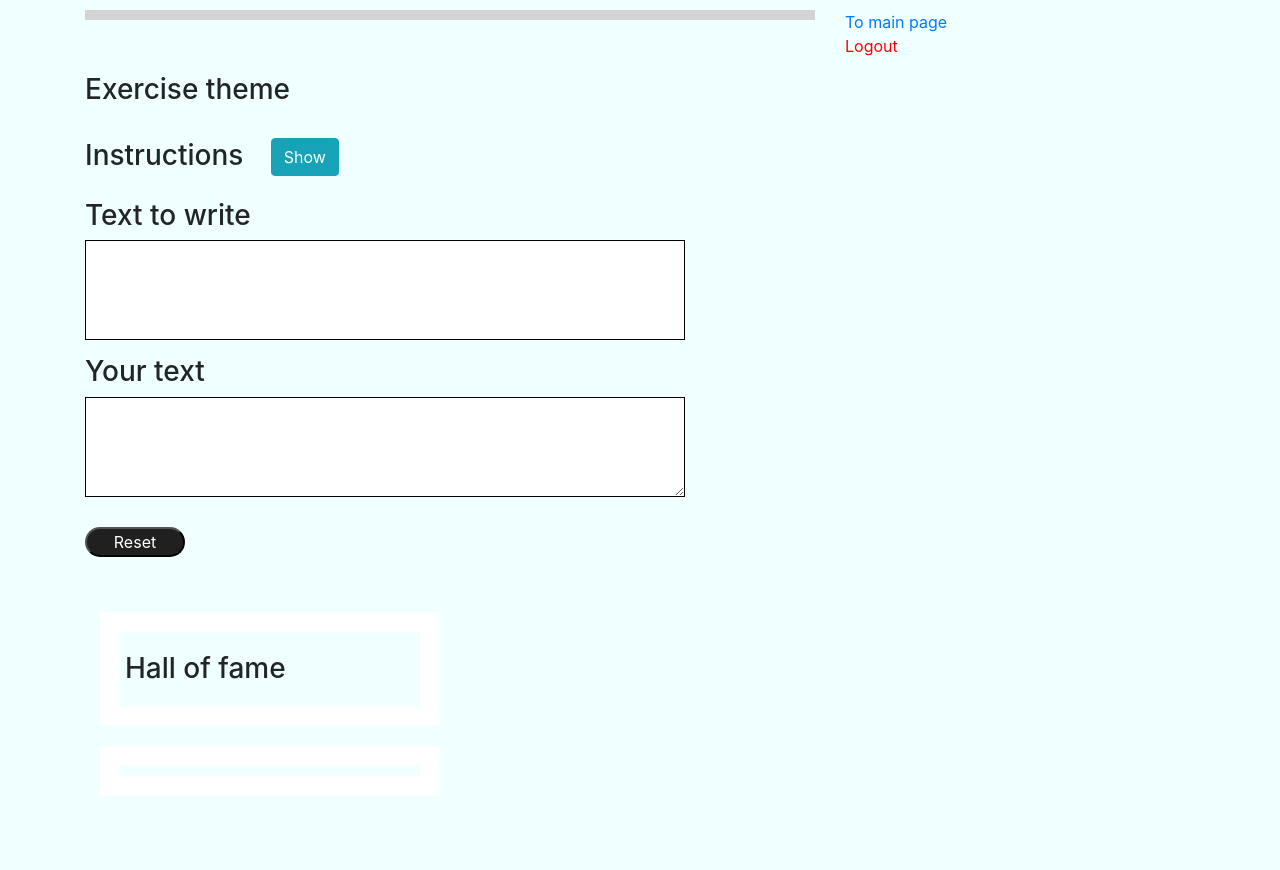
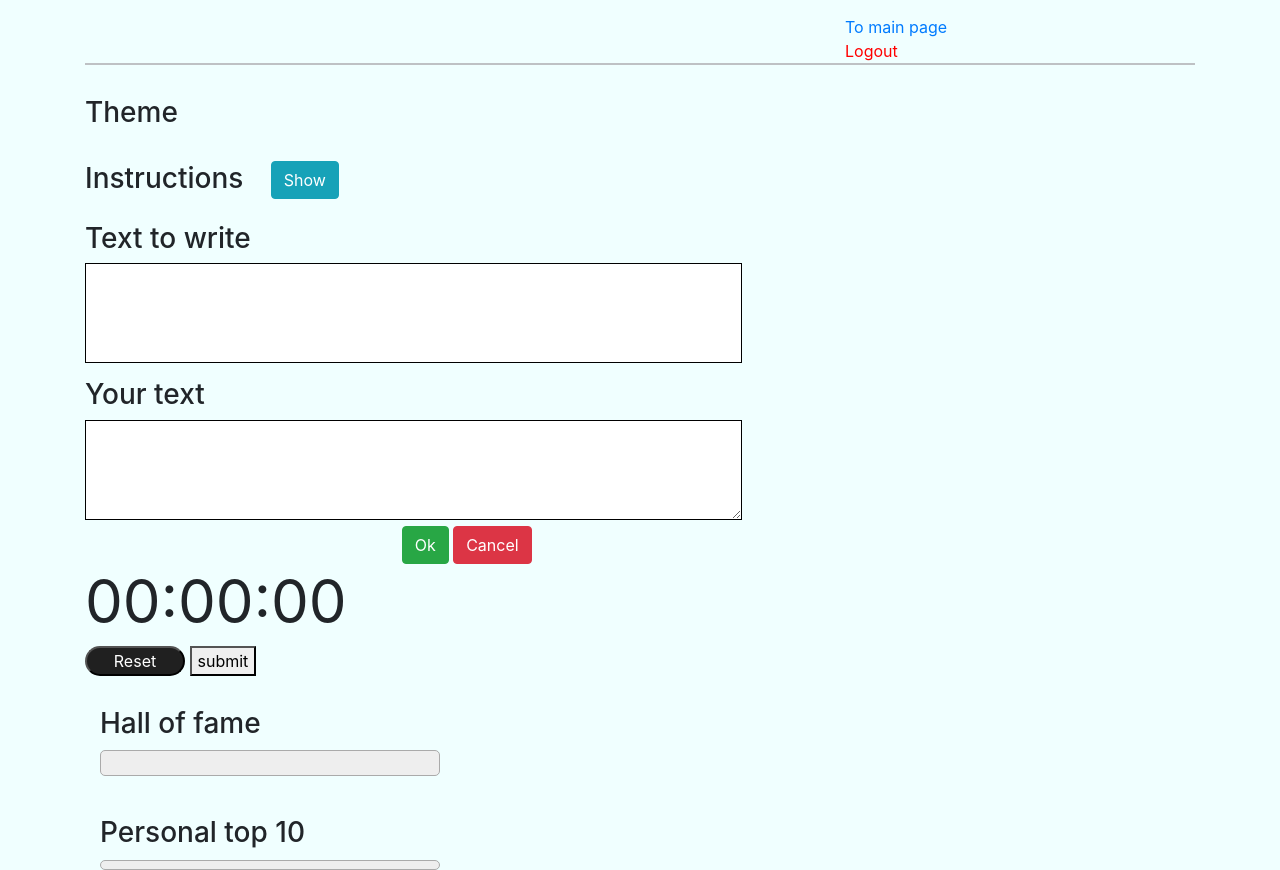
Before and after one commit to ramipiik/kymmensormiharjoittelu, a Flask app: template src/templates/exercises/exercise.html in a window 1280 px wide. Before the commit the page ends 796 px from the top, so only its background shows below. Run offline with Flask 2, Linux system fonts and the light colour scheme; the template is opened without the code that fills it, so the values that code supplies are empty; some libraries are stand-ins or nearby versions.

Commit message:
style exercise template

```diff
--- a/src/exercises.py
+++ b/src/exercises.py
@@ -14,12 +14,12 @@
         levels.append(item[0])
     return levels
 
-def create(name, level, description):
+def create(name, level, description, text_to_write):
     user_id = users.user_id()
     if user_id == 0:
         return False
-    sql = "INSERT INTO exercises (name, level, description) VALUES (:name, :level, :description)"
-    db.session.execute(sql, {"name":name, "level":level, "description":description})
+    sql = "INSERT INTO exercises (name, level, description, text_to_write) VALUES (:name, :level, :description, :text_to_write)"
+    db.session.execute(sql, {"name":name, "level":level, "description":description, "text_to_write": text_to_write})
     db.session.commit()
     return True
 
--- a/src/routes.py
+++ b/src/routes.py
@@ -42,8 +42,9 @@
     name = request.form["name"]
     description = request.form["description"]
     level = request.form["level"]
+    text_to_write = request.form["text_to_write"]
 
-    if exercises.create(name, level, description):
+    if exercises.create(name, level, description, text_to_write):
         return redirect("/")
     else:
         return render_template("error.html", message="Harjoituksen luonti ei onnistunut")
--- a/src/static/main.js
+++ b/src/static/main.js
@@ -57,6 +57,8 @@
     instructions.style.display = 'none'
     document.getElementById('toggleInstructionsButton').innerHTML='Show'
   }
+  document.getElementById("exampleModal").modal()
+
 }
 
 function secondsToTime(seconds) {
@@ -90,6 +92,12 @@
   console.log(result)
   return result
 
+}
+
+function showModal() {
+  const modal=document.getElementById('myModal')
+  console.log("pressed")
+  modal.style.display='block'
 }
 
 function timerCycle() {
@@ -197,15 +205,15 @@
     body: JSON.stringify(data)
   }).then(res => {
     console.log("Request complete! response:", res);
-    window.location.reload();
+    // window.location.reload();
   });
 }
 
 function ready() {
+
   if (stoptime == false) {
     stoptime = true;
   }
-  console.log("ready functino called")
   input.style.backgroundColor = "whiteSmoke";
   input.disabled = true;
   result.style.display="block"
@@ -225,6 +233,7 @@
   var adjustedSeconds=parseInt(totalSeconds/penalty);
   // ErrorAdjustedTime.innerHTML=secondsToTime(adjustedSeconds);
   // errors.innerHTML=err;
+
   var exercise_id=document.getElementById('exerciseId').innerHTML
   console.log("exercise_id", exercise_id)
   exercise_id=parseInt(exercise_id)
@@ -236,6 +245,12 @@
     errors: err
   }
 
+
+
+  $("#exampleModal").modal();
+  confirm("joojoo")
+  window.location.reload();
+
   postRequest(data, "/new_result")
   timeUsed.innerHTML=secondsToTime(totalSeconds)
   ErrorAdjustedTime.innerHTML=secondsToTime(adjustedSeconds);
@@ -243,6 +258,21 @@
   result.style.display="block"
   document.getElementById("test").innerHTML="toka"
 
+
 }
 
-document.getElementById("test").innerHTML="toka"
+function doSomething(){
+    document.getElementById('id_confrmdiv').style.display="block"; //this is the replace of this line
+
+    document.getElementById('id_truebtn').onclick = function(){
+        // Do your delete operation
+        alert('true');
+    };
+    document.getElementById('id_falsebtn').onclick = function(){
+          alert('false');
+        return false;
+    };
+}
+
+
+// document.getElementById("test").innerHTML="toka"
--- a/src/static/styles/style.css
+++ b/src/static/styles/style.css
@@ -1,6 +1,7 @@
 h1 {
-    background-color:lightgrey;
+    /* background-color:lightgrey; */
     text-align: center;
+    /* border-bottom: 5px solid rgb(186, 188, 196); */
 }
 
 h3 {
@@ -22,20 +23,37 @@
     line-height: 100%;
     letter-spacing: 1px;
     margin-right: 100px;
-    width: 600px;
+    width: 90%;
     height: 100px
 }
 
 #fame {
-    border: 20px solid white;
-    padding: 5px;
-    margin-top: 20px
+    background-color: #eee;
+    border-radius: 5px;
+    border: 1px solid #aaa;
+    width: 100%;
+    left: 50%;
+    padding: 4px;
+    box-sizing: border-box;
+    margin-top: 10px;
+    padding-left: 12px;
 }
 
 #history {
-    border: 1px solid grey;
+    /* border: 1px solid grey;
     padding: 5px;
+    margin-top: 20px; */
+
+    background-color: #eee;
+    border-radius: 5px;
+    border: 1px solid #aaa;
+    width: 100%;
+    left: 50%;
+    padding: 4px;
+    box-sizing: border-box;
     margin-top: 20px;
+    padding-left: 12px;
+    margin-bottom: 50px
 }
 
 #text-to-write {
@@ -67,3 +85,42 @@
     display: inline;
     padding-left: 10px;
 }
+
+body { font-family: sans-serif; }
+
+#id_confrmdiv
+{
+    display: none;
+    background-color: #eee;
+    border-radius: 5px;
+    border: 1px solid #aaa;
+    /* position: fixed; */
+    width: 90%;
+    left: 50%;
+    /* margin-left: -150px; */
+    padding: 4px;
+    box-sizing: border-box;
+    margin-top: 40px;
+}
+
+/* #id_confrmdiv button {
+    background-color: #ccc;
+    display: inline-block;
+    border-radius: 3px;
+    border: 1px solid #aaa;
+    padding: 2px;
+    text-align: center;
+    width: 80px;
+    cursor: pointer; */
+/* } */
+
+#id_confrmdiv .button:hover
+{
+    background-color: #ddd;
+}
+
+#confirmBox .message
+{
+    text-align: left;
+    margin-bottom: 8px;
+}
--- a/src/templates/exercises/exercise.html
+++ b/src/templates/exercises/exercise.html
@@ -1,23 +1,27 @@
-<meta name="viewport" content="width=device-width, initial-scale=1, shrink-to-fit=no">
+<!DOCTYPE html>
+<html lang="en">
     <head>
+        <meta name="viewport", charset="utf-8" content="width=device-width, initial-scale=1, shrink-to-fit=yes">
+        <title>10-sormijärjestelmä</title>
         <link rel="stylesheet" href= "{{ url_for('static',filename='styles/style.css') }}">
         <link rel="stylesheet" href="https://stackpath.bootstrapcdn.com/bootstrap/4.5.0/css/bootstrap.min.css">
     </head>
     <span style="display:none;" id="exerciseId">{{id}}</span>
     <body class="test">
         <div class="container">
-        <div class="row" style="margin-top: 10px;">
+            <div class="row" style="margin-top: 10px">
                 <div class="col-8">
                     <h1 style="text-align: left; padding: 5px">{{name}}</h1>
                 </div>
-            <div class="col-4">
+                <div class="col-4" style="margin-top: 5px;">
                     <a href="/">To main page</a><br>
                     <a href="/logout" style="color: red;">Logout</a>
                 </div>
             </div>
+            <hr style="height: 2px; margin-top: 0px; background-color: #bec1c4; border: 0 none;">
             <div class="row">
                 <div class="col-8">
-                <h3>Exercise theme</h3>
+                    <h3>Theme</h3>
                     <p>{{description}}</p>
                     <h3>Instructions <button style="margin-left: 20px;" type="button" class="btn btn-info" onclick="toggleInstructions()" id="toggleInstructionsButton">Show</button></h3>
                     <ul id="instructions" style="display: none;">
@@ -32,33 +36,45 @@
                     </div>
                     <h3 >Your text</h3>
                     <div>
-                    <textarea id="input" class="assignment" onkeypress="startTimer()" onblur="ready()" onpaste=" return false"></textarea>
+                        <textarea id="input" class="assignment" onkeypress="startTimer()" onblur="ready()" onpaste=" return false" ></textarea>
                     </div>
+                    <div class="row">
+                        <div class="col-5">
                             <div id="stopwatch">
-                    <!-- 00:00:00 -->
-                    {{latest["used_time"] }}
+                                00:00:00
+                                <!-- {{latest["used_time"] }} -->
                             </div>
                             <ul id="buttons">
                                 <li><button class="stopwatchbutton" style="margin-left: -50px;" id="resetbutton" onclick="resetTimer()">Reset</button></li>
+                                <button onclick="doSomething()">submit</button>
                                 <!-- <li><button class="stopwatchbutton" id="pauseButton" onclick="stopTimer()">Pause</button></li> -->
                             </ul>
-                <div id="result" style="margin-top: 35px; display: block;">
-                    {% if latest %}
-                    <h3 style="margin-bottom: -5px;">Latest result</h3>
-                    <span style="color: gray; font-size: small; margin-top: 0px"><i>On {{latest["sent_at"].strftime("%Y-%m-%d at %H:%M")}}</i></span><br>
-                    <div style="margin-top: 10px;">
+                        </div>
+                        <div class="col-4">
+                            <div id="id_confrmdiv" style="display: none;">
+                                <div id="result" style="margin-top: 5px; display: block;">
+                                    <!-- {% if latest %} -->
+                                    <span style="color: gray; font-size: small; margin-top: 0px"><i>Exercise completed on {{latest["sent_at"].strftime("%Y-%m-%d at %H:%M")}}</i></span><br>
+                                    <div>
                                         Time used: <span id="timeUsed">{{latest["used_time"] }}</span><br>
                                         Errors: <span id="errors"><span id="errors">{{latest["errors"] }}</span> <br>
                                         Error-adjusted time: <span id="ErrorAdjustedTime">{{latest["adjusted_time"] }}</span><br>
-                    {% endif %}
+                                    <!-- {% endif %} -->
                                     </div>
                                 </div>
+                                <button id="id_truebtn" class="btn btn-success">Ok</button>
+                                <button id="id_falsebtn" class="btn btn-danger">Cancel</button>
+                            </div>
+
+
                             <!-- Code of the stopwatch adapted from https://dev.to/gspteck/create-a-stopwatch-in-javascript-2mak -->
                         </div>
+                    </div>
+                </div>
                 <div class="col-4">
+                    <h3>Hall of fame</h3>
                     <div id="fame">
-                    <h3>Hall of fame</h3>
-                    <ol>
+                        <ol style="padding-left: 25px;">
                             {% for result in top10 %}
                             <li>
                                 <b>{{result["username"]}}</b>:
@@ -68,10 +84,10 @@
                             </li>
                         </ol>
                     </div>
-            <div id="fame">
+                    <h3 style="margin-top: 25px;">Personal top 10</h3>
+                    <div id="fame";">
                         {% if personal_top10 %}
-                <h3>Personal top 10</h3>
-                <ol>
+                        <ol style="padding-left: 25px;">
                             {% for result in personal_top10 %}
                             <li>
                                 {{result["adjusted_time"] }} <i style="font-size: small; color: gray;">({{result["sent_at"].strftime("%Y-%m-%d")}})</i><br>
@@ -80,23 +96,36 @@
                         </ol>
                         {% endif %}
                     </div>
-            <div>
+                </div>
+            </div>
+            <div class="row">
+                <div class="col-12">
                     {% if latest_results %}
                     <h3>Your history <button style="margin-left: 20px;" type="button" class="btn btn-info" onclick="toggleHistory()" id="toggleHistoryButton">Show</button></h3>
-                <!-- <ul> -->
                         <div id="history" style="display: none";>
+                            <div class="row" style="font-weight: bold;">
+                                <span class="col-2" >Date</span>
+                                <span class="col-1" >Result</span>
+                                <span class="col-1" >Errors</span>
+                                <span class="col-2" >Original time</span>
+                            </div>
+                            <hr style="margin-top: 2px; margin-bottom: 6px;">
                             {% for result in latest_results %}
-                    <li>
-                        {{result["adjusted_time"] }} <i style="font-size: small; color: gray;">on {{result["sent_at"].strftime("%Y-%m-%d at %H:%M")}}</i><br>
+                            <div class="row">
+                                <span class="col-2" >{{result["sent_at"].strftime("%Y-%m-%d at %H:%M")}}</span>
+                                <span class="col-1" >{{result["adjusted_time"]}}</span>
+                                <span class="col-1" >{{result["errors"]}}</span>
+                                <span class="col-2" >{{result["used_time"]}}</span>
+
+
+                            </div>
                             {% endfor %}
-                    </li>
                     {% endif %}
-                <!-- </ul> -->
                 </div>
             </div>
         </div>
-</div>
-
-
     </body>
     <script src="{{ url_for('static',filename='main.js') }}"></script>
+    <script src="https://code.jquery.com/jquery-3.5.1.slim.min.js" integrity="sha384-DfXdz2htPH0lsSSs5nCTpuj/zy4C+OGpamoFVy38MVBnE+IbbVYUew+OrCXaRkfj" crossorigin="anonymous"></script>
+    <script src="https://cdn.jsdelivr.net/npm/bootstrap@4.5.3/dist/js/bootstrap.bundle.min.js" integrity="sha384-ho+j7jyWK8fNQe+A12Hb8AhRq26LrZ/JpcUGGOn+Y7RsweNrtN/tE3MoK7ZeZDyx" crossorigin="anonymous"></script>
+</html>
--- a/src/templates/new_exercise.html
+++ b/src/templates/new_exercise.html
@@ -2,11 +2,17 @@
     Name: <br>
     <textarea name="name" rows="1" cols="40"></textarea>
     <br>
+    <br>
     Level: <br>
     <textarea name="level" rows="1" cols="4"></textarea>
+    <br>
     <br>
     Description: <br>
     <textarea name="description" rows="5" cols="40"></textarea>
     <br>
+    <br>
+    Text to practice: <br>
+    <textarea name="text_to_write" rows="10" cols="40"></textarea>
+    <br>
     <input type="submit" value="Lähetä">
     </form>
```
Lines whose indentation alone changed are shown as unchanged.
